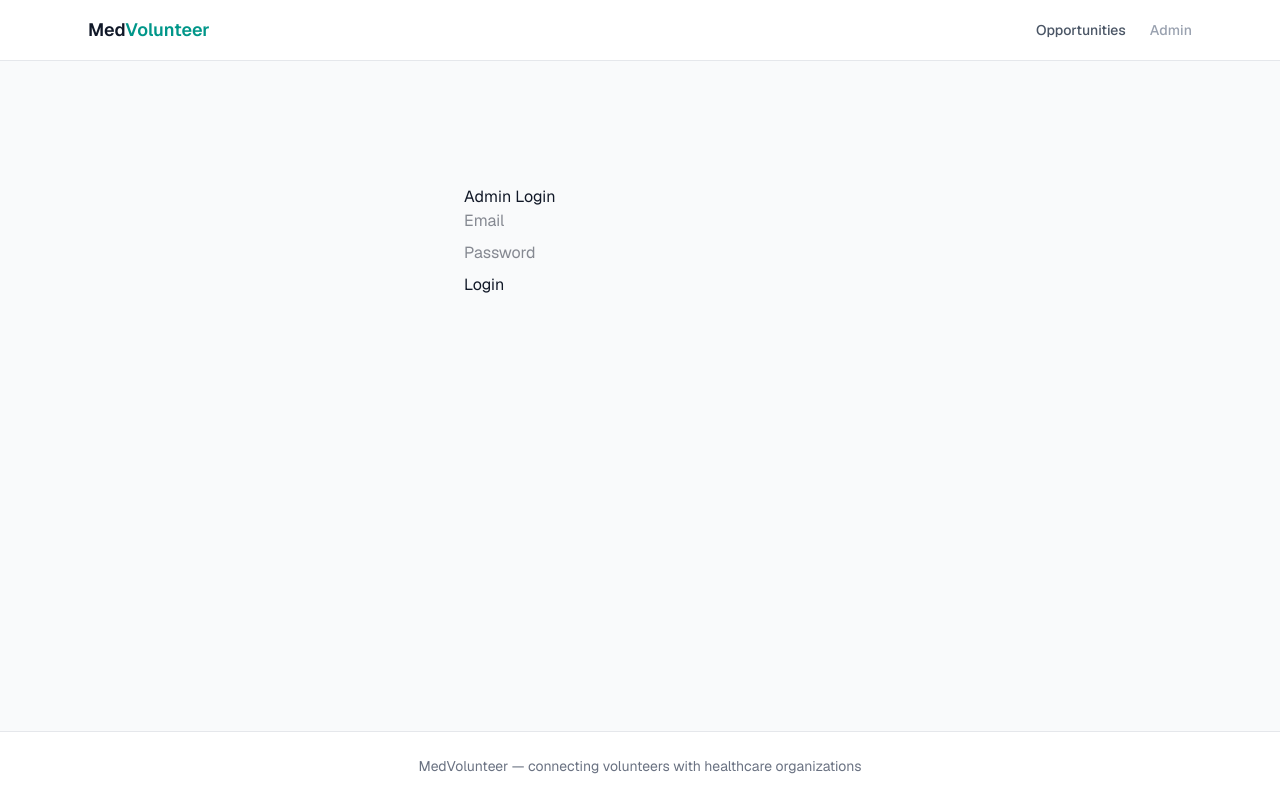
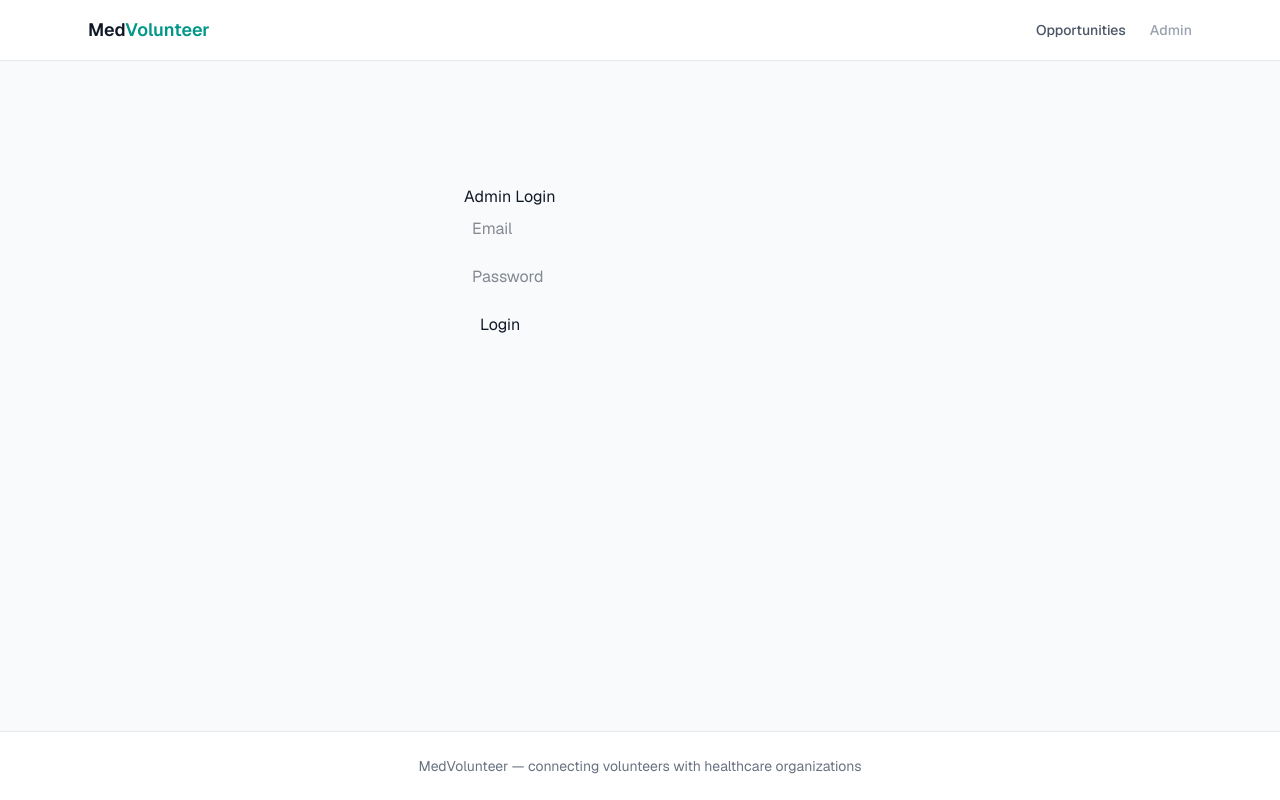
Before and after one commit to maxkats9/med-volunteer-finder, a Next.js app: page /login in a window 1280 px wide. Built offline with nearby package versions, Linux system fonts and the light colour scheme; no server answers.

Commit message:
Fixing login button

```diff
--- a/src/app/login/page.tsx
+++ b/src/app/login/page.tsx
@@ -3,30 +3,55 @@ import { useState } from 'react'
 import { createClient } from '@supabase/supabase-js'
 import { useRouter } from 'next/navigation'
 
-const supabase = createClient(
-  process.env.NEXT_PUBLIC_SUPABASE_URL!,
-  process.env.NEXT_PUBLIC_SUPABASE_ANON_KEY!
-)
-
 export default function LoginPage() {
   const [email, setEmail] = useState('')
   const [password, setPassword] = useState('')
   const [error, setError] = useState('')
+  const [loading, setLoading] = useState(false)
   const router = useRouter()
 
+  const supabase = createClient(
+    process.env.NEXT_PUBLIC_SUPABASE_URL!,
+    process.env.NEXT_PUBLIC_SUPABASE_ANON_KEY!
+  )
+
   async function handleLogin() {
+    setLoading(true)
+    setError('')
     const { error } = await supabase.auth.signInWithPassword({ email, password })
-    if (error) setError(error.message)
-    else router.push('/admin')
+    if (error) {
+      setError(error.message)
+      setLoading(false)
+    } else {
+      router.push('/admin')
+    }
   }
 
   return (
     <div style={{ maxWidth: 400, margin: '100px auto', padding: 24 }}>
       <h1>Admin Login</h1>
-      <input placeholder="Email" value={email} onChange={e => setEmail(e.target.value)} style={{ display: 'block', width: '100%', marginBottom: 8 }} />
-      <input placeholder="Password" type="password" value={password} onChange={e => setPassword(e.target.value)} style={{ display: 'block', width: '100%', marginBottom: 8 }} />
+      <input
+        placeholder="Email"
+        value={email}
+        onChange={e => setEmail(e.target.value)}
+        style={{ display: 'block', width: '100%', marginBottom: 8, padding: 8 }}
+      />
+      <input
+        placeholder="Password"
+        type="password"
+        value={password}
+        onChange={e => setPassword(e.target.value)}
+        onKeyDown={e => e.key === 'Enter' && handleLogin()}
+        style={{ display: 'block', width: '100%', marginBottom: 8, padding: 8 }}
+      />
       {error && <p style={{ color: 'red' }}>{error}</p>}
-      <button onClick={handleLogin}>Login</button>
+      <button
+        onClick={handleLogin}
+        disabled={loading}
+        style={{ padding: '8px 16px', cursor: 'pointer' }}
+      >
+        {loading ? 'Logging in...' : 'Login'}
+      </button>
     </div>
   )
 }
```
